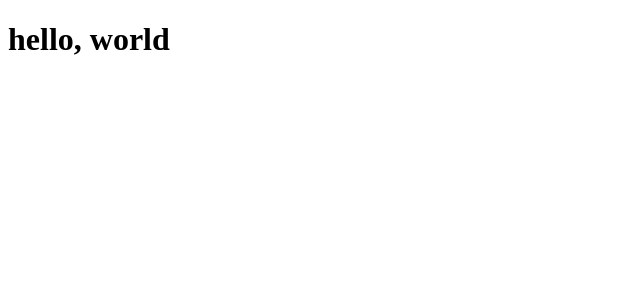
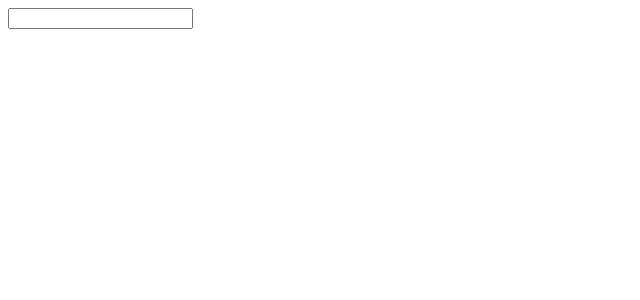
Before and after one commit to DenisLevy76/auth-frontend, a React (Vite) app: page / in a window 1280 px wide. Shown: the top 300 px of the page, without its empty margins (0-640 px from the left). Built offline with nearby package versions, Linux system fonts and the light colour scheme.

Commit message:
008 - Added styled-components

```diff
--- a/package.json
+++ b/package.json
@@ -11,12 +11,16 @@
     "axios": "^0.27.1",
     "react": "^18.0.0",
     "react-dom": "^18.0.0",
-    "react-router-dom": "^6.3.0"
+    "react-router-dom": "^6.3.0",
+    "styled-components": "^5.3.5"
   },
   "devDependencies": {
     "@types/react": "^18.0.0",
     "@types/react-dom": "^18.0.0",
     "@vitejs/plugin-react": "^1.3.0",
     "vite": "^2.9.5"
+  },
+  "resolutions": {
+    "styled-components": "^5"
   }
 }
--- a/src/components/InputComponent/index.jsx
+++ b/src/components/InputComponent/index.jsx
@@ -1,3 +1,5 @@
+import { InputComponentContainer } from './styles';
+
 export const InputComponent = (props) => (
-  <input {...props} className="inputComponent"/>
+  <InputComponentContainer {...props}/>
 )
--- a/src/components/InputComponent/styles.css
+++ /dev/null
@@ -1,3 +0,0 @@
-.inputComponent {
-
-}
--- /dev/null
+++ b/src/components/InputComponent/styles.js
@@ -0,0 +1,3 @@
+import styled from 'styled-components';
+
+export const InputComponentContainer = styled.input``;
--- a/src/pages/HomePage/index.jsx
+++ b/src/pages/HomePage/index.jsx
@@ -1,3 +1,5 @@
+import { InputComponent } from '../../components/InputComponent';
+
 export const HomePage = () => (
-  <h1>hello, world</h1>
+  <InputComponent />
 )
```
Also changed, not shown: 1 other file (tests, documents, lock files or other folders).
